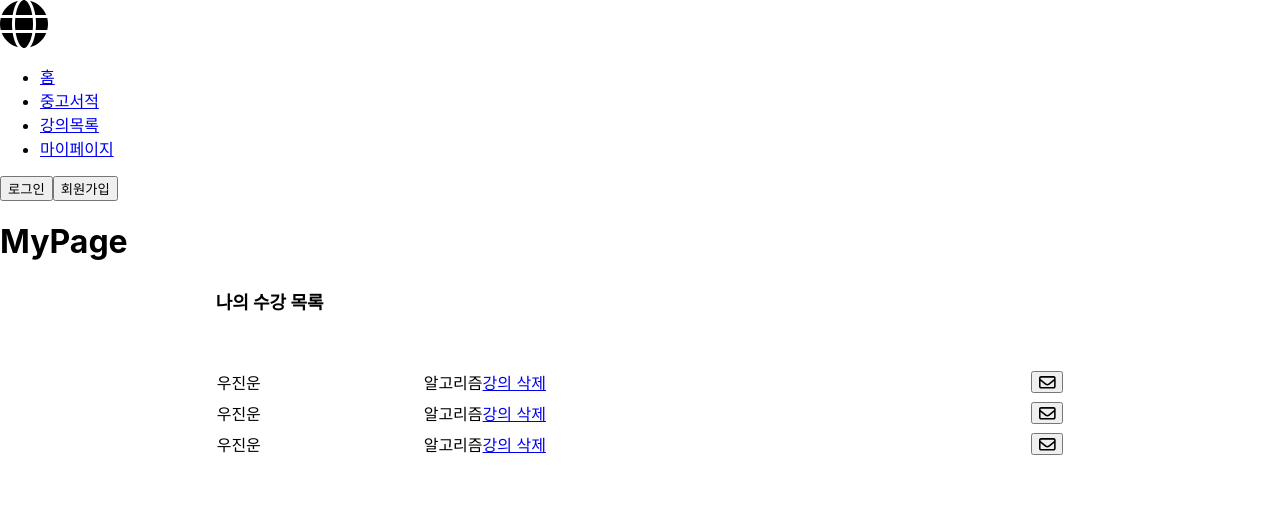
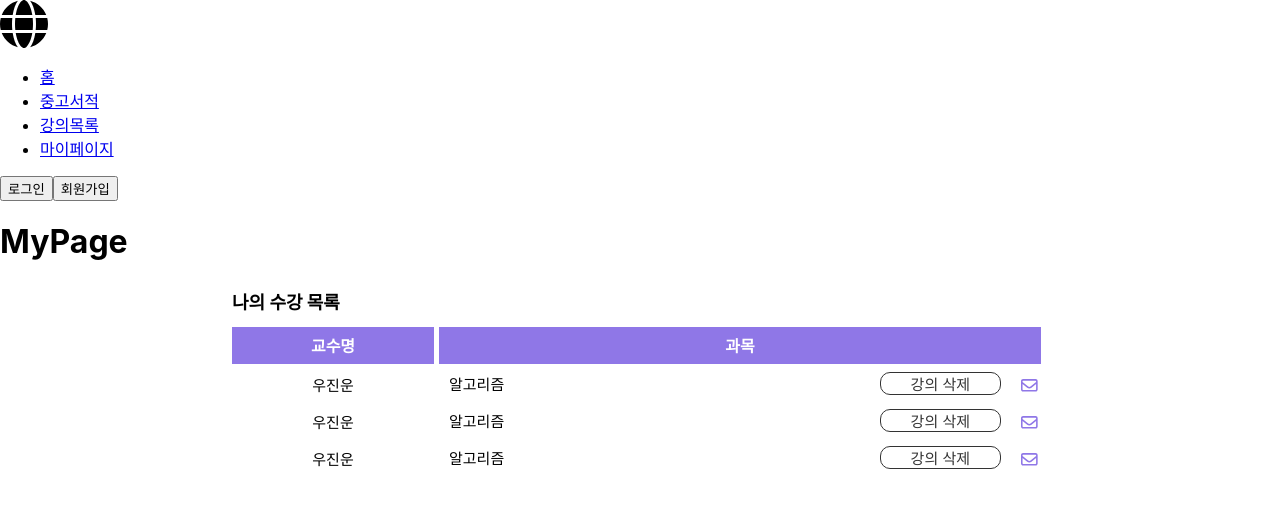
Before and after one commit to sujeong11/Styled-Components, a React (Create React App) app: page /myPage in a window 1280 px wide. Shown: the top 508 px of the page. Built offline with nearby package versions, Linux system fonts and the light colour scheme.

Commit message:
LectureList.js에 s-c 적용

```diff
--- a/src/components/LectureList/LectureList.js
+++ b/src/components/LectureList/LectureList.js
@@ -3,6 +3,7 @@ import { Link } from 'react-router-dom';
 import { FontAwesomeIcon } from '@fortawesome/react-fontawesome';
 import { faEnvelope } from '@fortawesome/free-regular-svg-icons';
 import styled from 'styled-components';
+
 
 const Table = styled.table`
   margin: 0 auto;
@@ -16,20 +17,54 @@ const Caption = styled.caption`
   margin: 5px 0 8px 5px;
 `;
 
-const TableHead_TH = styled.th`
-  background-color: $dark-purple;
+const TableHeadTH = styled.th`
+  background-color: ${props => props.theme.darkPurple};
   color: #ffffff;
   height: 35px;
   width: ${props => props.width};
 `;
 
-const TableBody_TD = styled.td`
+const TableBodyTD = styled.td`
   height: 30px;
   font-size: 15px;
   background-color: #ffffff;
 `;
 
-const TableBody_TD_Professor = styled.td`
+const ProfessorTD = styled(TableBodyTD)`
+  text-align: center;
+`;
+
+const CourseTD = styled(TableBodyTD)`
+  display: flex;
+  justify-content: space-between;
+  align-items: center;
+  padding: 0 10px;
+
+  span {
+    background-color: #ffffff;
+  }
+
+  a {
+    background-color: #ffffff;
+    text-decoration: none;
+    color: ${props => props.theme.mainBlack};
+    border: 1px solid ${props => props.theme.mainBlack};
+    border-radius: 10px;
+    padding: 0 30px;
+    margin-right: 30px;
+  }
+`;
+
+const Button = styled.button`
+  border: 0;
+  background-color: #ffffff;
+  margin-left: -32px;
+
+  svg {
+    background-color: #ffffff;
+    color: ${props => props.theme.darkPurple};
+    cursor: pointer;
+  }
 `;
 
 function LectureList({ title, button }) {
@@ -49,59 +84,59 @@ function LectureList({ title, button }) {
         <Caption>{title}</Caption>
         <thead>
           <tr>
-            <TableHead_TH width="200px">교수명</TableHead_TH>
-            <TableHead_TH width="600px">과목</TableHead_TH>
+            <TableHeadTH width="200px">교수명</TableHeadTH>
+            <TableHeadTH width="600px">과목</TableHeadTH>
           </tr>
         </thead>
         <tbody>
           {/* Map으로 변경하기 */}
           <tr>
-            <td>우진운</td>
-            <td>
+            <ProfessorTD>우진운</ProfessorTD>
+            <CourseTD>
               <span>알고리즘</span>
               <Link to='#'>
                 {button}
               </Link>
-            </td>
+            </CourseTD>
             {show ?
               <td>
-                <button>
+                <Button>
                   <FontAwesomeIcon icon={faEnvelope} size='lg' />
-                </button>
+                </Button>
               </td>
               : null
             }
           </tr>
           <tr>
-            <td>우진운</td>
-            <td>
+            <ProfessorTD>우진운</ProfessorTD>
+            <CourseTD>
               <span>알고리즘</span>
               <Link to='#'>
                 {button}
               </Link>
-            </td>
+            </CourseTD>
             {show ?
               <td>
-                <button>
+                <Button>
                   <FontAwesomeIcon icon={faEnvelope} size='lg' />
-                </button>
+                </Button>
               </td>
               : null
             }
           </tr>
           <tr>
-            <td>우진운</td>
-            <td>
+            <ProfessorTD>우진운</ProfessorTD>
+            <CourseTD>
               <span>알고리즘</span>
               <Link to='#'>
                 {button}
               </Link>
-            </td>
+            </CourseTD>
             {show ?
               <td>
-                <button>
+                <Button>
                   <FontAwesomeIcon icon={faEnvelope} size='lg' />
-                </button>
+                </Button>
               </td>
               : null
             }
```
